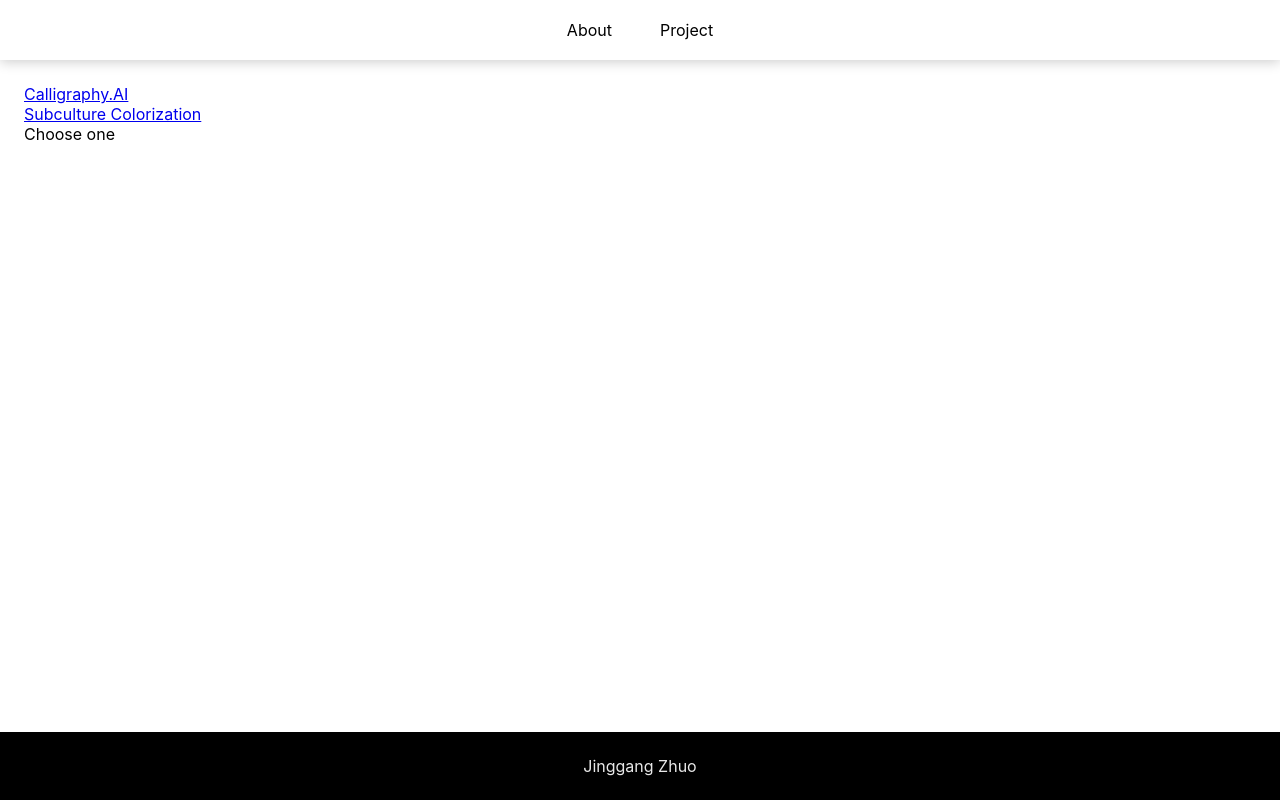
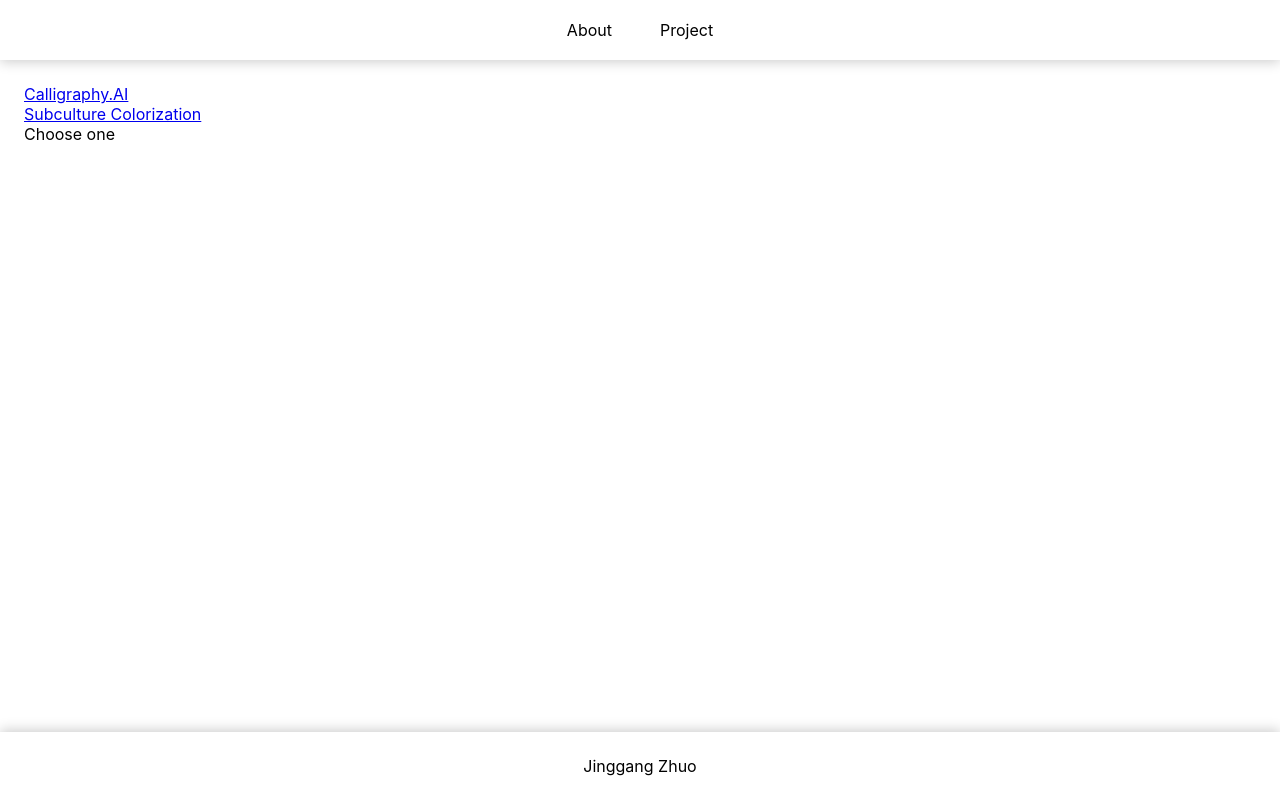
Before and after one commit to zhuojg/zhuojg.github.io, a React (Create React App) app: page /project in a window 1280 px wide. Built offline with nearby package versions, Linux system fonts and the light colour scheme.

Commit message:
feature: change footer to white and add box shadow

```diff
--- a/src/components/Footer/index.module.scss
+++ b/src/components/Footer/index.module.scss
@@ -1,6 +1,7 @@
 .footer_wrap {
   text-align: center;
   padding: 24px;
-  background: #000000;
-  color: #e8e8e8;
+  // background: #000000;
+  // color: #e8e8e8;
+  box-shadow: 0 -2px 12px rgba(0, 0, 0, 0.2);
 }
```
